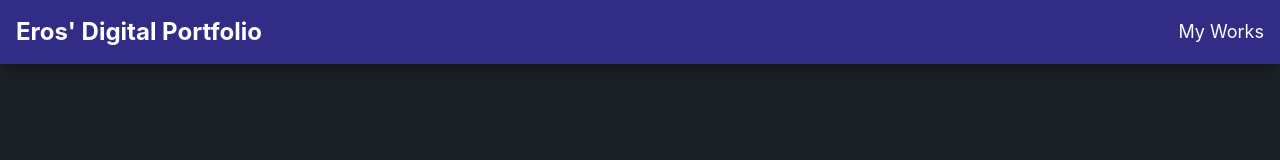
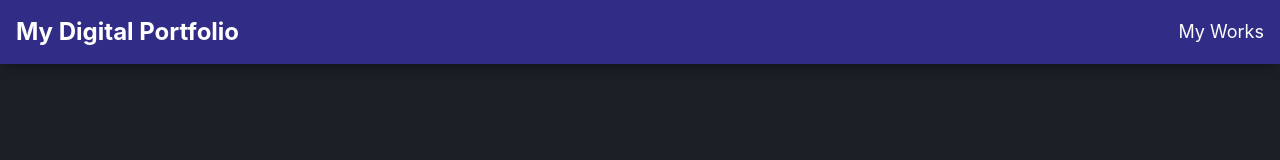
Before and after one commit to Stonksers/stonksers.github.io, a website with bundled scripts: page src/my-works.html in a window 1280 px wide. Shown: the top 160 px of the page. Built offline with nearby package versions, Linux system fonts and the light colour scheme.

Commit message:
Update header title

```diff
--- a/src/my-works.html
+++ b/src/my-works.html
@@ -12,7 +12,7 @@
     <body class="bg-[#1a2026] text-white">
         <div class="flex items-center justify-between p-4 bg-indigo-900 shadow-lg shadow-black/20 z-50 sticky top-0">
             <a href="/index.html" class="text-2xl font-bold">
-                <h1>Eros' Digital Portfolio</h1>
+                <h1>My Digital Portfolio</h1>
             </a>
             <div class="flex gap-10 text-lg">
                 <a href="/src/my-works.html">
```
